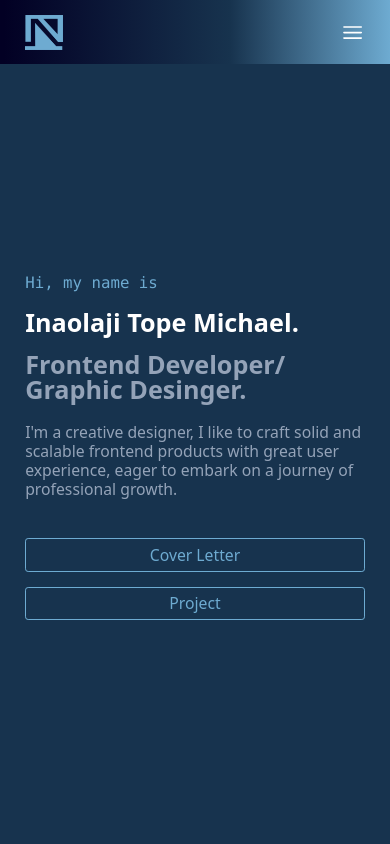
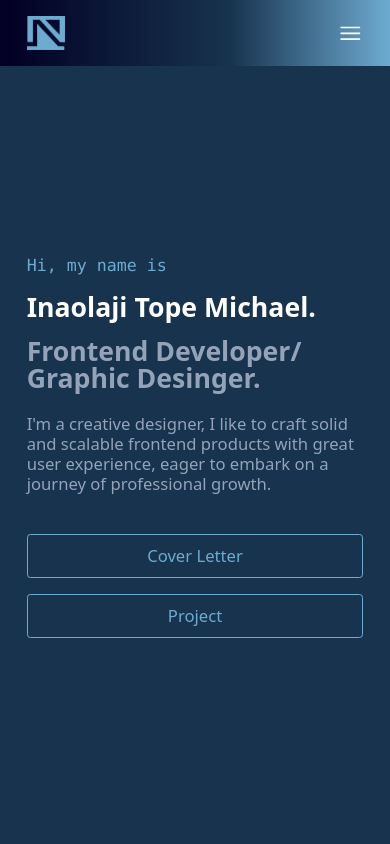
Before and after one commit to BBPIHF/portfolio, a React (Vite) app: page / in a window 390 px wide. Shown: the top 844 px of the page. Built offline with nearby package versions, Linux system fonts and the light colour scheme.

Commit message:
portfolio project added

```diff
--- a/src/Components/Home.jsx
+++ b/src/Components/Home.jsx
@@ -30,11 +30,11 @@ const Home = () => {
 
         <div  className='mt-[40px] flex flex-col md:flex-row  gap-7'>
           <a href={letter} download="Inaolaji cover letter.pdf">
-                  <button className='text-3xl text-secondary rounded-md px-[40px] py-3 md:py-5 border-[1px] border-secondary hover:bg-secondary hover:text-white lg:text-4xl w-full'>Cover Letter</button>
+                  <button className='text-3xl text-secondary rounded-md px-[40px] py-5 md:py-5 border-[1px] border-secondary hover:bg-secondary hover:text-white lg:text-4xl w-full'>Cover Letter</button>
             </a>
 
             <a href="#projects">
-                  <button className='text-3xl  text-secondary rounded-md px-[40px]  py-3 md:py-5 border-[1px] border-secondary hover:bg-secondary hover:text-white lg:text-4xl w-full'>Project</button>
+                  <button className='text-3xl  text-secondary rounded-md px-[40px]  py-5 md:py-5 border-[1px] border-secondary hover:bg-secondary hover:text-white lg:text-4xl w-full'>Project</button>
             </a>
 
         </div>
--- a/src/Components/Projects.jsx
+++ b/src/Components/Projects.jsx
@@ -43,8 +43,10 @@ const Projects = () => {
               <p className='text-3xl text-slate-300 py-8 text-mono leading-[1.5]'>{project.desc}</p>
               <p className='text-2xl text-slate-400'>{project.Tools}</p>
               <div className='flex flex-col md:flex-row md:gap-10'>
-                <button className='flex  gap-3 justify-center text-primary items-center bg-secondary  py-3 px-5 rounded-lg ring-2 font-semibold text-2xl hover:opacity-80 w-full mt-8'> <i><Github/></i> <a href={project.source} target="_blank">View Code</a></button>
-                <button className='flex gap-3 justify-center text-primary items-center bg-secondary py-3 px-5 rounded-lg ring-2 font-semibold text-2xl hover:opacity-80 w-full mt-8'> <i><Folder/></i> <a href={project.live} target="_blank">Live Preview</a></button>
+                 <a href={project.source} target="_blank" className='flex  gap-3 justify-center text-primary items-center bg-secondary  py-3 px-5 rounded-lg ring-2 font-semibold text-2xl hover:opacity-80 w-full mt-8'><Github/> View Code</a>
+
+                 <a href={project.live} target="_blank" className='flex  gap-3 justify-center text-primary items-center bg-secondary  py-3 px-5 rounded-lg ring-2 font-semibold text-2xl hover:opacity-80 w-full mt-8'><Folder/> Live Preview</a>
+
               </div>
             </div>
           </div>
--- a/src/Components/Sidebar.jsx
+++ b/src/Components/Sidebar.jsx
@@ -1,4 +1,4 @@
-import React from 'react'
+import React, {useRef, useEffect} from 'react'
 import Button from './Button'
 import tope from '../assets/tope.png'
 import { LinkdinIn, Github, navLinks, contacts } from '../Utils'
@@ -6,11 +6,14 @@ import {motion} from 'framer-motion'
 import resume from '../assets/Inaolaji Tope Michael cv.pdf'
 import letter from '../assets/Inaolaji cover letter.pdf'
 
+
+
 const Sidebar = ({toggle}) => {
+
+
   return (
     <motion.div
         className='w-[80%] min-h-screen bg-primary fixed top-0 left-[-100vw] z-50'
-
         animate={{
             left: toggle? 0 : ""
         }}
@@ -54,7 +57,7 @@ const Sidebar = ({toggle}) => {
             )}
         </div>
 
-            <div className=' absolute bottom-[5%] w-[80%] -translate-x-[50%] left-[50%]'>
+            <div className=' absolute bottom-[20%] w-[80%] -translate-x-[50%] left-[50%]'>
                <a href={resume} download="Inaolaji Tope CV.pdf"><Button color='primary' text='Resume' bg='secondary'/></a>
                <a href={letter} download="Inaolaji cover letter.pdf"><Button color='primary' bg='primary' text='Cover Letter'/></a>
             </div>
--- a/src/Utils.jsx
+++ b/src/Utils.jsx
@@ -96,7 +96,7 @@ export const projects =[
     {name:'E-learning platform', thumbnail:learning, desc:"This E-learning platform allows user to create account or login, the project features also include a user-friendly interface for seamless navigation, responsive design for optimal accessibility across devices,", Tools:"HTML, CSS, Javascript, Bootstrap", source:"https://github.com/BBPIHF/E-learning", live:"https://bbpihf.github.io/E-learning/"
     },
 
-    {name:'Portfolio', thumbnail:portfolio, desc:" Implemented dynamic content rendering and seamless navigation through React's component-based structure, overcame challenges in integrating animations for a visually appealing presentation.", Tools:"ReactJs, TailwindCSS, Frame-Motion"
+    {name:'Portfolio', thumbnail:portfolio, desc:" Implemented dynamic content rendering and seamless navigation through React's component-based structure, overcame challenges in integrating animations for a visually appealing presentation.", Tools:"ReactJs, TailwindCSS, Framer-Motion", source:'https://github.com/BBPIHF/portfolio', live:'https://inaolaji.vercel.app/'
 },
 
 ]
--- a/src/index.css
+++ b/src/index.css
@@ -144,11 +144,13 @@ border: 1px solid #6EABD1 ;
 
 @media only screen and (max-width: 460px) {
   html {
-    font-size: 52.5%;
+    font-size: 55.5%;
   }
 
 }
 
+
+
 @tailwind base;
 @tailwind components;
 @tailwind utilities;
```
Also changed, not shown: 2 other files (tests, documents, lock files or other folders).
